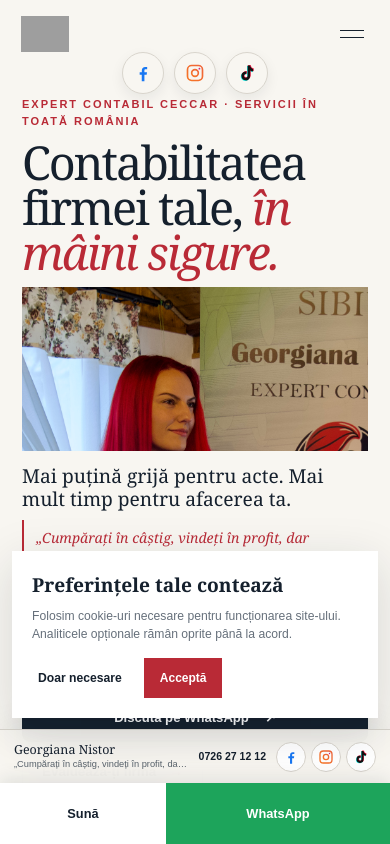
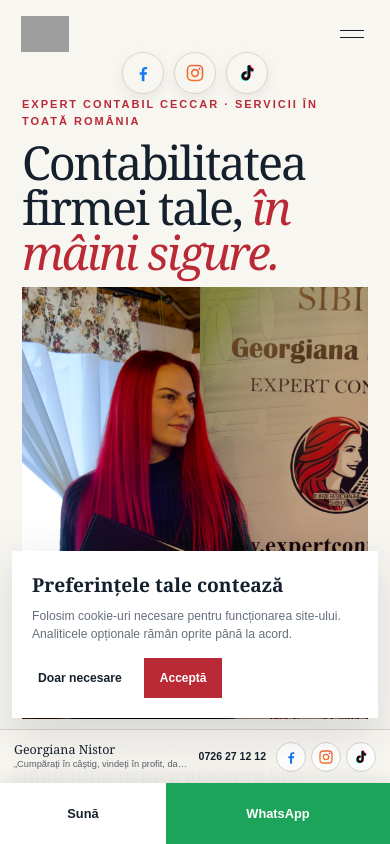
Before and after one commit to paullicica2016-rgb/expert-conta-sibiu, a Next.js app: page /despre in a window 390 px wide. Shown: the top 844 px of the page. Built offline with nearby package versions, Linux system fonts and the light colour scheme; grey boxes are pictures that could not be loaded.

Commit message:
Show about portrait properly on mobile

```diff
--- a/app/globals.css
+++ b/app/globals.css
@@ -31,7 +31,8 @@
   .hero{padding-top:96px;padding-bottom:30px;gap:14px}
   .hero h1{font-size:clamp(2.8rem,12vw,3.15rem);line-height:.96;margin-bottom:12px}
   .hero .mobile-portrait{height:clamp(155px,42vw,175px);margin:2px 0 13px}
-  .hero .mobile-portrait[data-page="/despre"] img{object-position:50% 17%}
+  .hero .mobile-portrait[data-page="/despre"]{height:auto;aspect-ratio:4/5;max-width:440px;margin:8px auto 20px}
+  .hero .mobile-portrait[data-page="/despre"] img{object-position:50% 45%}
   .hero .mobile-portrait[data-page="/servicii"] img{object-position:50% 17%}
   .hero .lead{font-size:1.2rem;line-height:1.2;margin-bottom:10px}
   .hero .intro{font-size:.91rem;line-height:1.45;margin-bottom:0}
```
